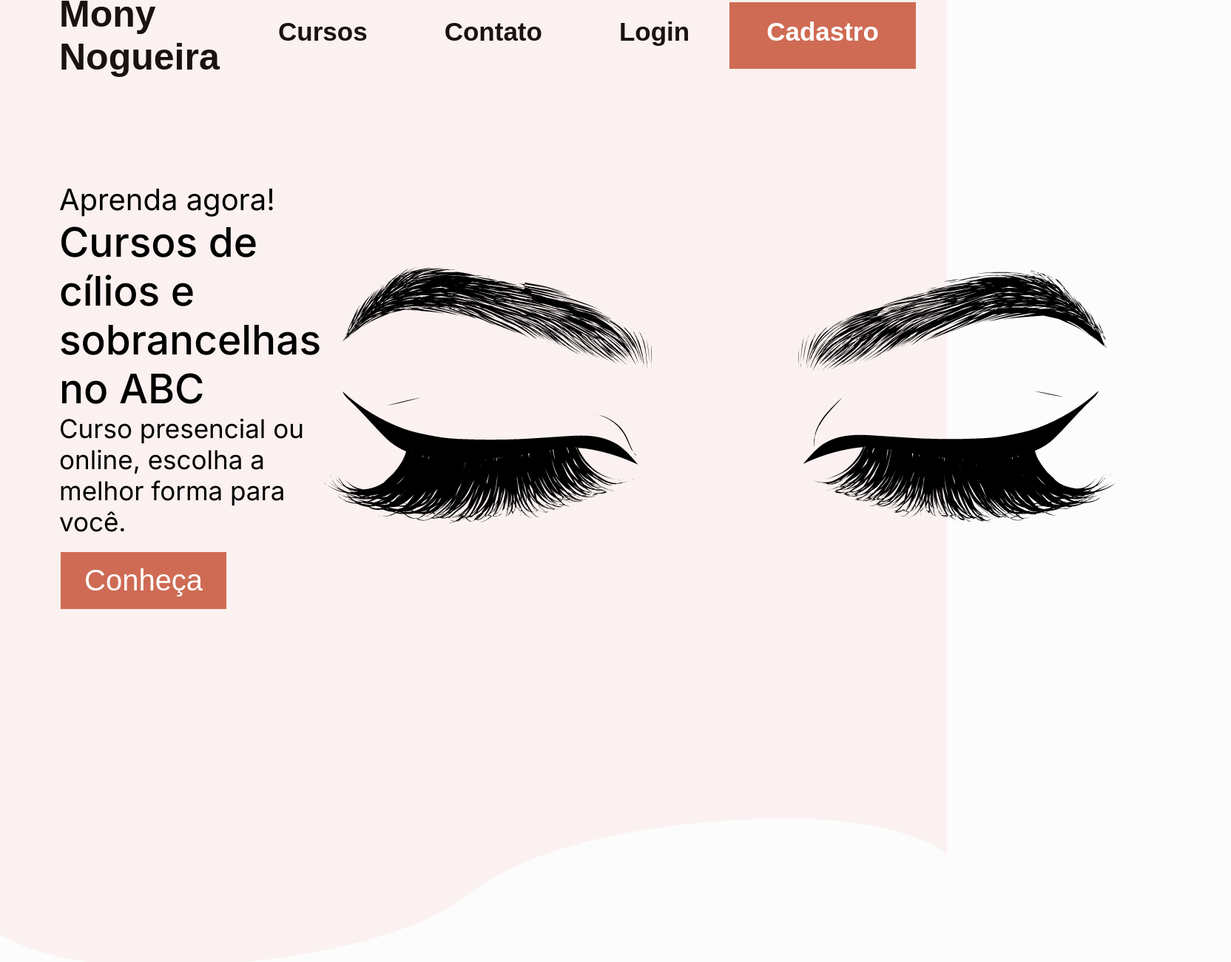
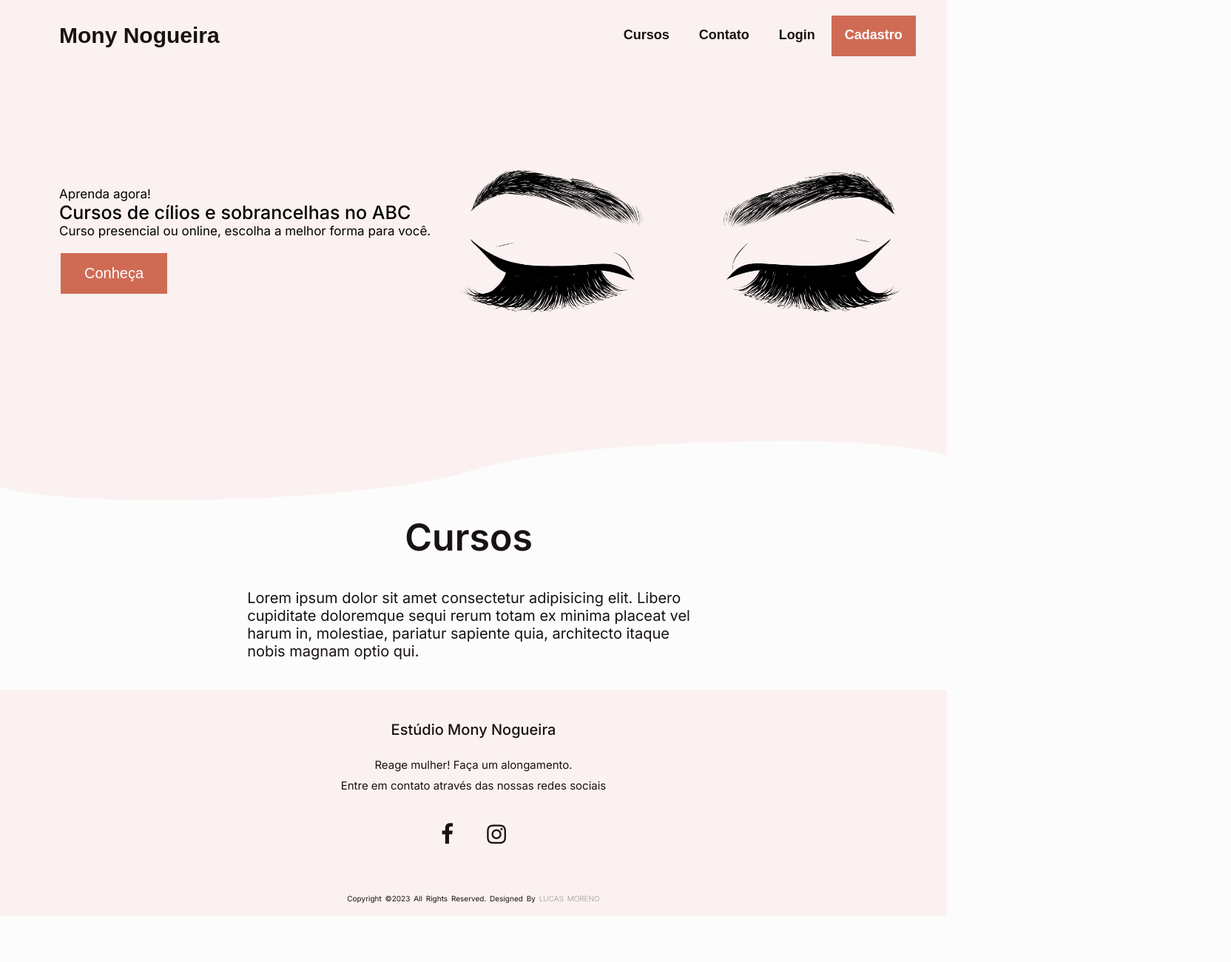
Before and after one commit to lukezitos/monynogueira.github.io, a plain HTML site: page inicial.html in a window 1280 px wide. Shown: the top 1300 px of the page at 74% size, 1664 px wide, since content can reach past the window. After the commit the page ends 1238 px from the top, so only its background shows below. Drawn offline with Linux system fonts and the light colour scheme.

Commit message:
Update style-index.css

```diff
--- a/style-index.css
+++ b/style-index.css
@@ -27,7 +27,7 @@ header {
 }
 
 .logo {
-    font-size: 25px;
+    font-size: 15px;
     font-weight: 600;
     font-family: 'Poppins', sans-serif;
     color: #181212;
@@ -47,19 +47,19 @@ nav ul li a {
     color: #181212;
     display: block;
     margin: 0 2px;
-    font-size: 35px;
+    font-size: 18px;
     font-weight: 600;
-    padding: 0 50px;
+    padding: 0 18px;
     transition: 0.2s;
     font-family: 'Poppins', sans-serif;
-    padding-top: 20px;
+    padding-top: 16px;
 
 }
 
 nav ul li a.cadastro {
     background-color: #CF6B54;
     color: white;
-    height: 90px;
+    height: 55px;
 }
 
 nav ul li a.cadastro:hover {
@@ -70,7 +70,7 @@ nav ul li a.cadastro:hover {
 .before-wave {
     background-color: #FBF1F0;
     width: 101%;
-    height: 900px;
+    height: 480px;
     display: flex;
     flex-direction: row;
     justify-content: space-between;
@@ -85,27 +85,34 @@ nav ul li a.cadastro:hover {
 }
 
 .content h1 {
-    font-size: 55px;
+    font-size: 25px;
     font-weight: 500;
 }
 
 .content h2 {
-    font-size: 40px;
+    font-size: 17px;
     font-weight: 400;
 }
 
 .content h3 {
-    font-size: 35px;
+    font-size: 17px;
     font-weight: 400;
 }
 
 .bg-img {
-    padding-right: 150px;
+    display: flex;
+    justify-content: center;
+}
+
+.bg-img img {
+
+    width: 600px;
+    height: auto;
 }
 
 .wave {
     position: absolute;
-    height: 250px;
+    height: 100px;
     width: 100%;
     text-align: center;
     background-color: #FBF1F0;
@@ -142,7 +149,7 @@ nav ul li a.cadastro:hover {
     text-align: center;
     text-decoration: none;
     display: inline-block;
-    font-size: 40px;
+    font-size: 20px;
     font-weight: 500;
     margin: 4px 2px;
     -webkit-transition-duration: 0.4s; /* Safari */
@@ -158,9 +165,9 @@ nav ul li a.cadastro:hover {
 
 .content-cursos-title {
     font-family: 'Inter', sans-serif;
-    font-size: 35px;
+    font-size: 25px;
     color: #181212;
-    margin-top: 450px;
+    margin-top: 160px;
     display: flex;
     justify-content: center;
 }
@@ -168,11 +175,12 @@ nav ul li a.cadastro:hover {
 .content-cursos {
     font-family: 'Inter', sans-serif;
     color: #181212;
-    font-size: 35px;
+    font-size: 20px;
     display: flex;
     justify-content: center;
     text-align:justify;
     padding-top: 40px;
+    padding-bottom: 40px;
 }
 
 footer {
@@ -180,7 +188,7 @@ footer {
     height: auto;
     width: 100vw;
     font-family: 'Inter', sans-serif;
-    padding-top: 40px;
+    padding-top: 30px;
     color: #181212;
 }
 
@@ -193,7 +201,7 @@ footer {
 }
 
 .footer-content h3 {
-    font-size: 35px;
+    font-size: 20px;
     font-weight: 500;
     text-transform: capitalize;
     line-height: 3rem;
@@ -203,7 +211,7 @@ footer {
     max-width: 500px;
     margin: 10px auto;
     line-height: 28px;
-    font-size: 25px;
+    font-size: 15px;
 
 }
 
@@ -213,7 +221,7 @@ footer {
     align-items: center;
     justify-content: center;
     margin: 1rem 0 3rem 0;
-    padding-top: 40px;
+    padding-top: 20px;
 }
 
 .socials li {
@@ -226,7 +234,7 @@ footer {
 }
 
 .socials a i {
-    font-size: 50px;
+    font-size: 30px;
 }
 
 .socials a:hover i {
@@ -240,7 +248,7 @@ footer {
 }
 
 .footer-bottom p{
-    font-size:  20px;
+    font-size:  10px;
     word-spacing: 2px;
     text-transform: capitalize;
 }
@@ -252,5 +260,5 @@ footer {
 }
 
 .fa-facebook {
-    padding-right: 50px;
+    padding-right: 25px;
 }
```
